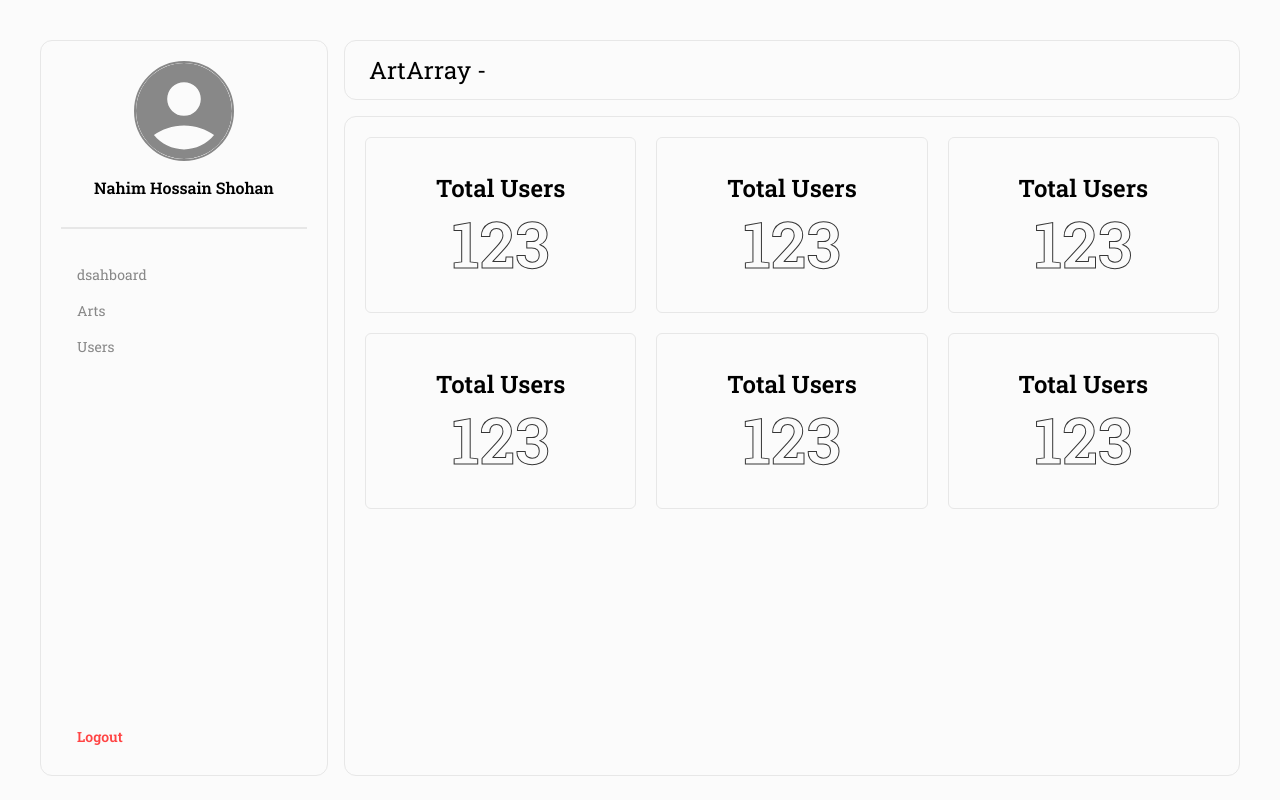
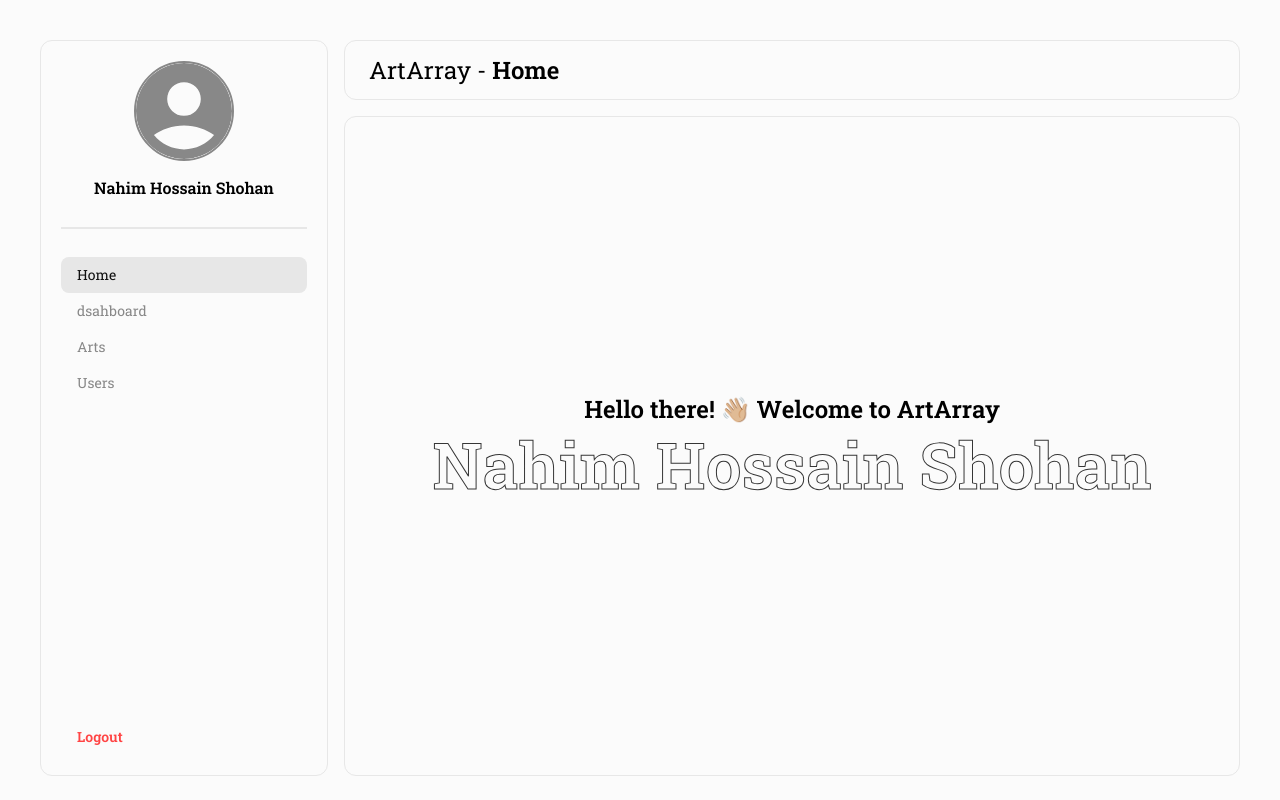
Before and after one commit to NH-Shohan/ArtArray, a Next.js app: page / in a window 1280 px wide. Built offline with nearby package versions, Linux system fonts and the light colour scheme.

Commit message:
animation added to the admin routes

```diff
--- a/app/(admin)/layout.jsx
+++ b/app/(admin)/layout.jsx
@@ -1,5 +1,6 @@
 "use client";
 
+import { AnimatePresence, motion } from "framer-motion";
 import { Roboto_Slab } from "next/font/google";
 import Image from "next/image";
 import Link from "next/link";
@@ -11,7 +12,26 @@ function DashboardLayout({ children }) {
   const pathname = usePathname();
 
   return (
-    <section
+    <AnimatePresence>
+      <motion.div
+        key={pathname}
+        initial="initialState"
+        animate="animateState"
+        exit="exitState"
+        transition={{
+          duration: 0.7,
+        }}
+        variants={{
+          initialState: {
+            opacity: 0,
+          },
+          animateState: {
+            opacity: 1,
+          },
+          exitState: {
+            opacity: 0,
+          },
+        }}
         className={`${roboto_Slab.className} grid grid-cols-12 gap-4 h-screen py-10`}
       >
         <div className="p-5 col-span-3 row-span-2 border border-light rounded-xl flex flex-col items-center relative">
@@ -28,12 +48,20 @@ function DashboardLayout({ children }) {
           <hr className="border border-light w-full my-7" />
 
           <Link
+            href={"/"}
+            className={`hover:bg-light text-gray-light hover:text-black w-full py-2 rounded-lg small text-left pl-4 transition-all ${
+              pathname === "/" && "active"
+            }`}
+          >
+            <button>Home</button>
+          </Link>
+          <Link
             href={"/dashboard"}
             className={`hover:bg-light text-gray-light hover:text-black w-full py-2 rounded-lg small text-left pl-4 transition-all ${
               pathname === "/dashboard" && "active"
             }`}
           >
-          <button className={``}>dsahboard</button>
+            <button>dsahboard</button>
           </Link>
           <Link href={"/arts"} className="w-full">
             <button
@@ -64,20 +92,26 @@ function DashboardLayout({ children }) {
             </Link>
           </div>
         </div>
+
         <div className="col-span-9 border border-light rounded-xl h-[60px] flex items-center pl-6">
           <h3>
             <span className="font-normal">ArtArray - </span>
+            {pathname !== "/" ? (
               <span>
                 {pathname.split("/")[1].charAt(0).toUpperCase() +
                   pathname.split("/")[1].slice(1)}
               </span>
+            ) : (
+              <span>Home</span>
+            )}
           </h3>
         </div>
 
         <div className="col-span-9 border border-light rounded-xl h-[calc(100vh-140px)] w-full p-5 overflow-y-auto overflow-x-hidden scrollbar scrollbar-track-light scrollbar-thumb-gray-light scrollbar-thumb-rounded scrollbar-track-rounded scrollbar-w-[6px]">
           {children}
         </div>
-    </section>
+      </motion.div>
+    </AnimatePresence>
   );
 }
 
--- a/app/(admin)/page.jsx
+++ b/app/(admin)/page.jsx
@@ -1,9 +1,8 @@
-import Dashboard from "./dashboard/page";
-
-export default function Home() {
+export default function AdminHome() {
   return (
-    <div>
-      <Dashboard />
+    <div className="flex flex-col justify-center items-center h-full w-full">
+      <h3>Hello there! 👋🏼 Welcome to ArtArray</h3>
+      <h1 className="text-border">Nahim Hossain Shohan</h1>
     </div>
   );
 }
--- a/package.json
+++ b/package.json
@@ -9,6 +9,7 @@
     "lint": "next lint"
   },
   "dependencies": {
+    "framer-motion": "^10.16.16",
     "next": "14.0.4",
     "react": "^18",
     "react-dom": "^18",
```
Also changed, not shown: 1 other file (tests, documents, lock files or other folders). Lines whose indentation alone changed are shown as unchanged.
